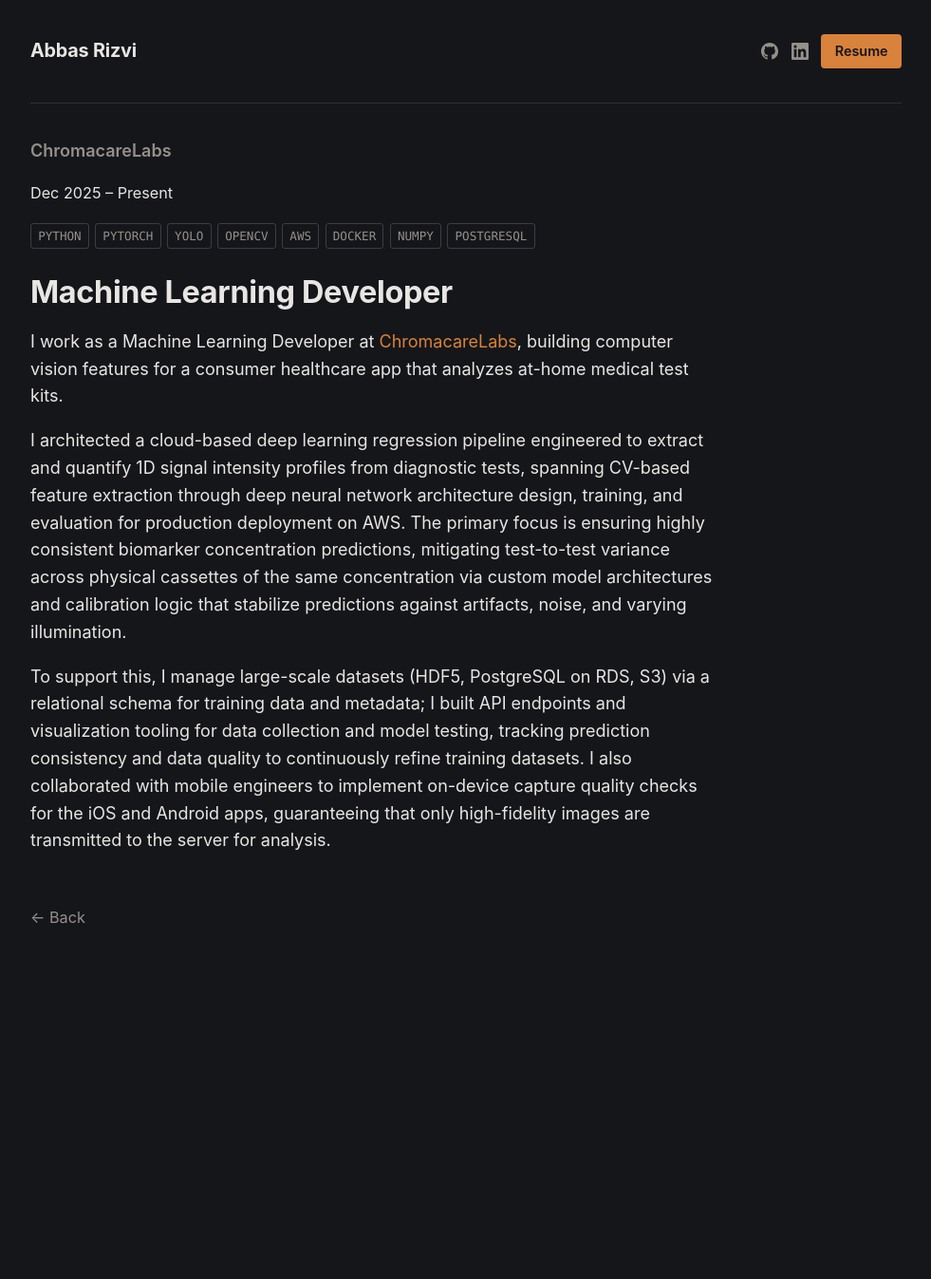
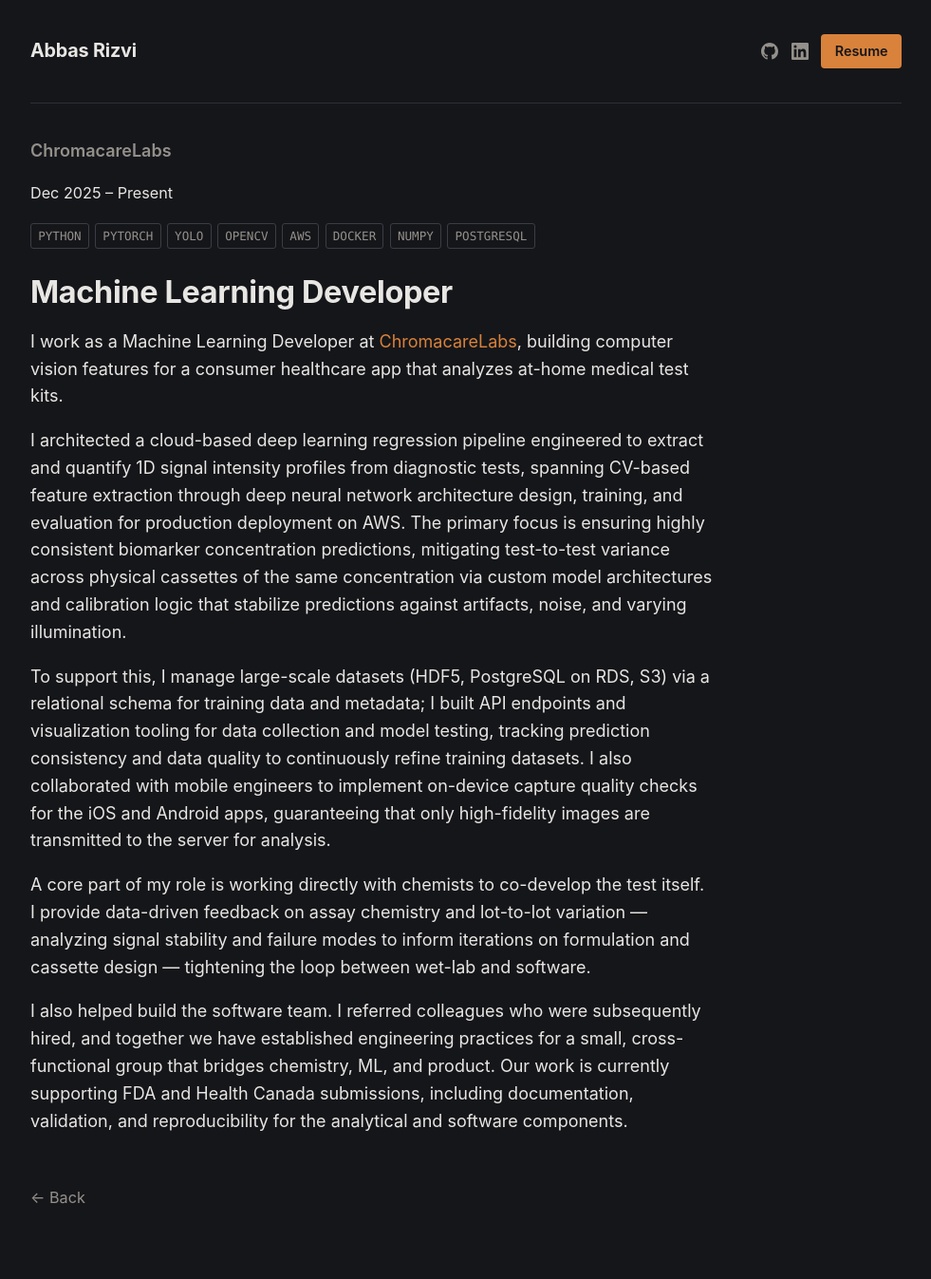
Before and after one commit to wowow2/wowow2.github.io, a Jekyll site: the page built from _pages/cv-internship.md, in a window 1280 px wide. Shown: the whole page at 95% size, without its empty margins (149-1130 px from the left). Built offline with Jekyll 4.4.1, drawn with Linux system fonts in a browser that asks for light colours; before the commit the page ends 1052 px from its top, so only the background shows below that.

Commit message:
chore(site): detail Chromacare collaboration + team + regulatory + GPA fix
- cv-internship: add chemists co-development (assay chemistry, lot variation, signal stability feedback), team building (referred hires, eng practices), FDA/Health Canada submissions (documentation/validation/reproducibility)
- index: GPA 3.78/2027 -> 3.67/2028 to match true GPA per resume
Co-authored-by: internal-model

```diff
--- a/_pages/cv-internship.md
+++ b/_pages/cv-internship.md
@@ -9,3 +9,7 @@ I work as a Machine Learning Developer at [ChromacareLabs](https://chromacarelab
 I architected a cloud-based deep learning regression pipeline engineered to extract and quantify 1D signal intensity profiles from diagnostic tests, spanning CV-based feature extraction through deep neural network architecture design, training, and evaluation for production deployment on AWS. The primary focus is ensuring highly consistent biomarker concentration predictions, mitigating test-to-test variance across physical cassettes of the same concentration via custom model architectures and calibration logic that stabilize predictions against artifacts, noise, and varying illumination.
 
 To support this, I manage large-scale datasets (HDF5, PostgreSQL on RDS, S3) via a relational schema for training data and metadata; I built API endpoints and visualization tooling for data collection and model testing, tracking prediction consistency and data quality to continuously refine training datasets. I also collaborated with mobile engineers to implement on-device capture quality checks for the iOS and Android apps, guaranteeing that only high-fidelity images are transmitted to the server for analysis.
+
+A core part of my role is working directly with chemists to co-develop the test itself. I provide data-driven feedback on assay chemistry and lot-to-lot variation — analyzing signal stability and failure modes to inform iterations on formulation and cassette design — tightening the loop between wet-lab and software.
+
+I also helped build the software team. I referred colleagues who were subsequently hired, and together we have established engineering practices for a small, cross-functional group that bridges chemistry, ML, and product. Our work is currently supporting FDA and Health Canada submissions, including documentation, validation, and reproducibility for the analytical and software components.
```
Also changed, not shown: index.md (+1 -1 lines).
